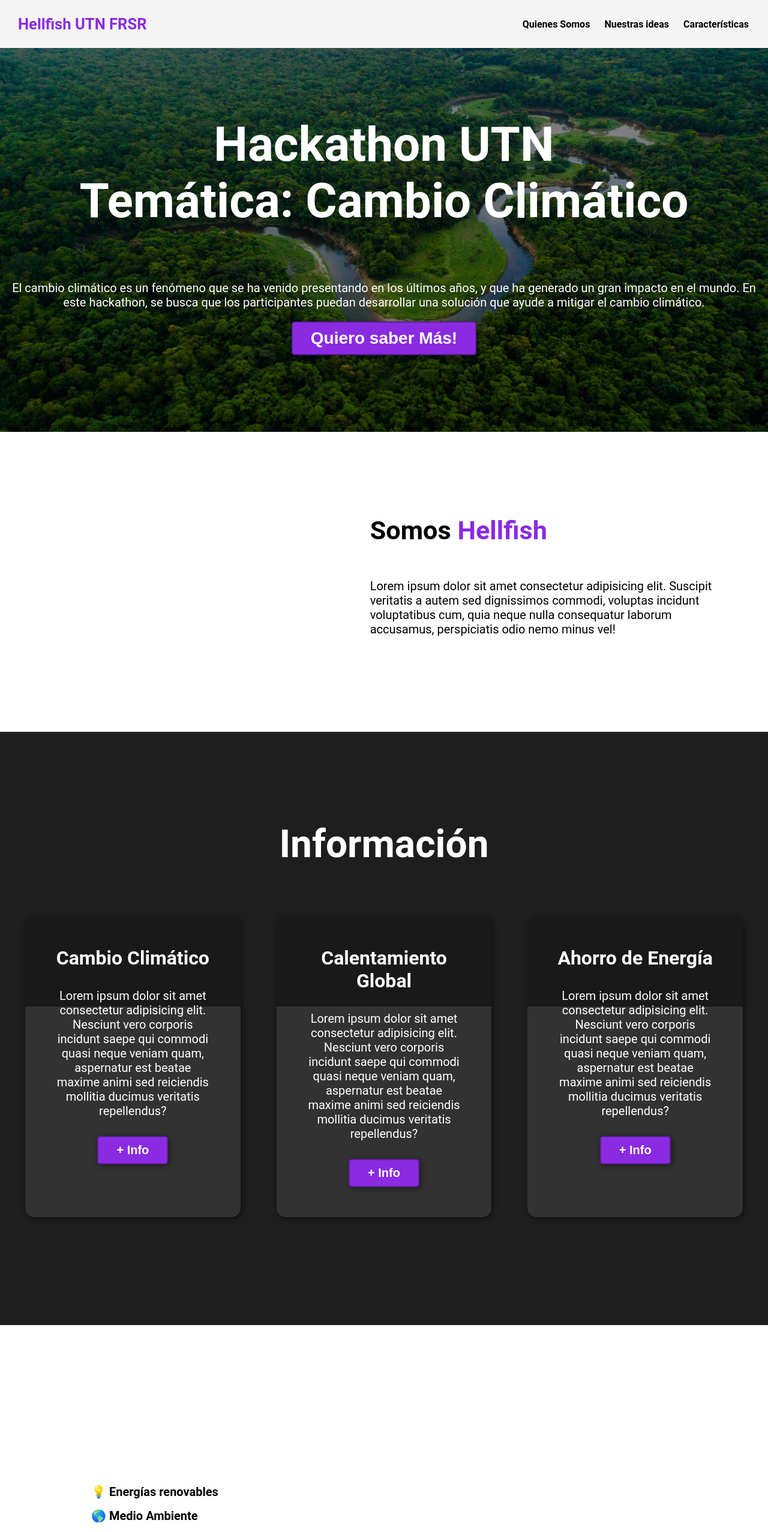
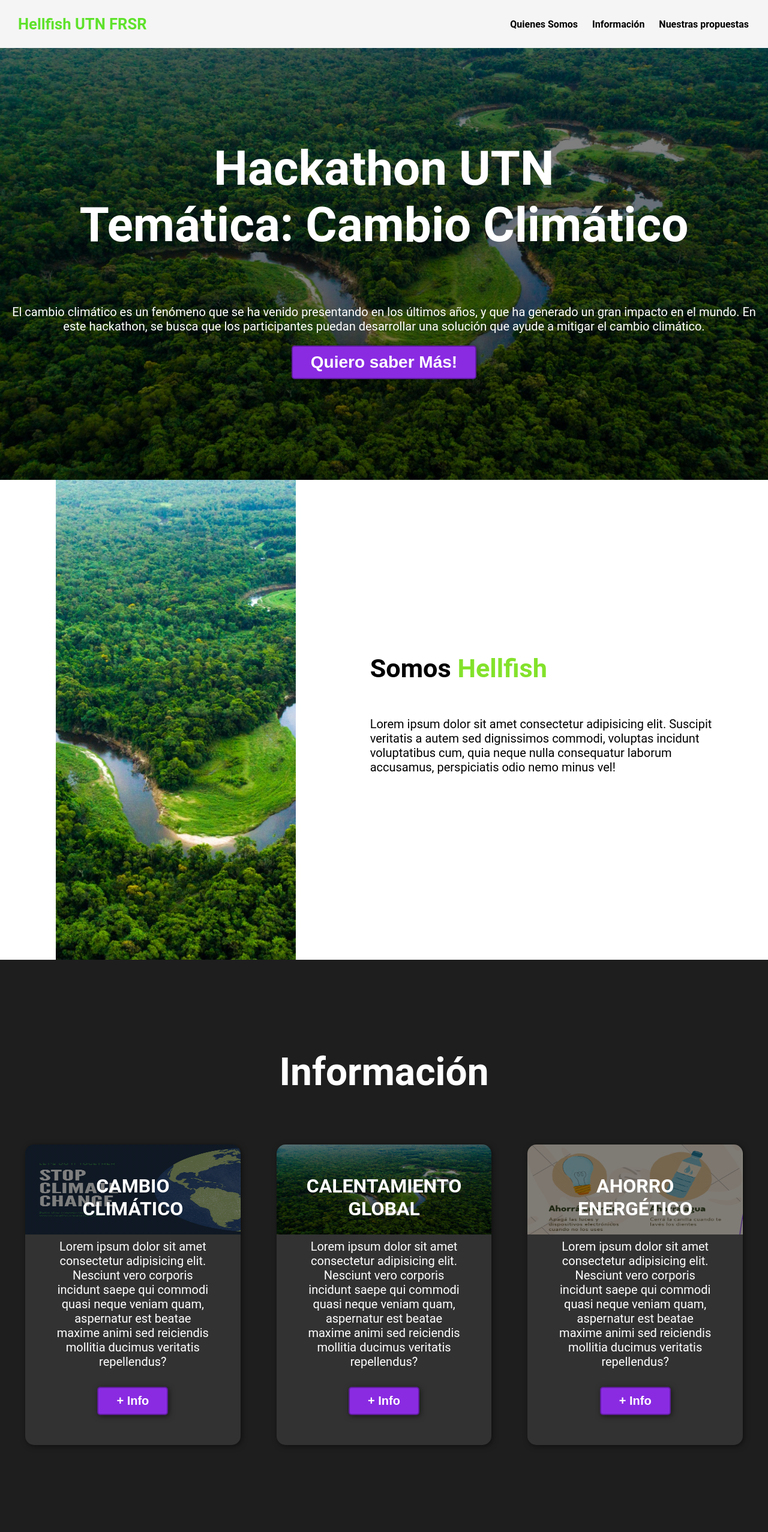
Before and after one commit to aniascua/hackathon-estadistica-hellfish, a plain HTML site: page html css/index.html in a window 1280 px wide. Shown: the top 2554 px of the page at 60% size. Drawn offline with Linux system fonts and the light colour scheme; files whose address does not match are found by name.

Commit message:
actualizando html y css

```diff
--- a/html css/index.css
+++ b/html css/index.css
@@ -38,7 +38,7 @@ button:hover{
     margin: auto;
 }
 
-.color-acento{ color:blueviolet; }
+.color-acento{ color:rgb(131, 226, 43); }
 
 header{
     background-color: rgb(245,245,245);
@@ -49,7 +49,7 @@ header .logo{
     margin: 0;
     padding: 25px 30px;
     font-weight: bold;
-    color: blueviolet;
+    color: rgb(95, 226, 43);
     font-size: 1.6em;
 }
 
@@ -83,7 +83,7 @@ header a:hover{
     justify-content: center;
     text-align: center;
     flex-direction: column;
-    height: 90vh;
+    height: 100vh;
     background-image: linear-gradient(
         0deg,
         rgba(0,0,0,0.5),
@@ -167,7 +167,7 @@ header a:hover{
 
 #caracteristicas .container{
     text-align: center;
-    padding: 250px 12px;
+    padding: 50px 12px;
 }
 
 #caracteristicas li{
@@ -252,10 +252,10 @@ footer .container{
     }
 
     #somos-hellfish .img-container{
-        background-image: url("media/somos-proya.jpg");
+        background-image: url("amazonas.jpg");
         background-size: cover;
         background-position: center center;
-        height: 500px;
+        height: 800px;
         width: 400px;
     }
 
@@ -292,7 +292,7 @@ footer .container{
             rgba(0,0,0,0.5),
             rgba(0,0,0,0.5)
         )
-        ,url("media/front-end-cropped.jpg");
+        ,url("Blue\ Green\ Yellow\ Illustrated\ Global\ Warming\ Social\ Media\ Post.png");
 
     }
 
@@ -302,7 +302,7 @@ footer .container{
             rgba(0,0,0,0.5),
             rgba(0,0,0,0.5)
         )
-        ,url("media/full-stack-cropped.jpg");
+        ,url("amazonas.jpg");
     }
 
     .carta:nth-child(3){
@@ -311,7 +311,7 @@ footer .container{
             rgba(0,0,0,0.5),
             rgba(0,0,0,0.5)
         )
-        ,url("media/python-cropped.jpg");
+        ,url("Captura2.PNG");
 
     }
 
--- a/html css/index.html
+++ b/html css/index.html
@@ -13,8 +13,8 @@
             <p class="logo">Hellfish UTN FRSR</p>
             <nav>
                 <a href="#somos-hellfish">Quienes Somos</a>
-                <a href="#nuestros-programas">Nuestras ideas</a>
-                <a href="#caracteristicas">Características</a>
+                <a href="#nuestros-programas">Información</a>
+                <a href="#caracteristicas">Nuestras propuestas</a>
             </nav>
         </div>
     </header>
@@ -41,19 +41,20 @@
             <h2>Información</h2>
             <div class="programas">
                 <div class="carta">
-                    <h3>Cambio Climático</h3>
+                    <h3>CAMBIO CLIMÁTICO</h3>
                     <p>Lorem ipsum dolor sit amet consectetur adipisicing elit. Nesciunt vero corporis incidunt saepe qui commodi quasi neque veniam quam, aspernatur est beatae maxime animi sed reiciendis mollitia ducimus veritatis repellendus?</p>
-                    <button>+ Info</button>
+                    <form action="https://bit.ly/3WetMm2"><button>+ Info</button></form>
+
                 </div>
                 <div class="carta">
-                    <h3>Calentamiento Global</h3>
+                    <h3>CALENTAMIENTO GLOBAL</h3>
                     <p>Lorem ipsum dolor sit amet consectetur adipisicing elit. Nesciunt vero corporis incidunt saepe qui commodi quasi neque veniam quam, aspernatur est beatae maxime animi sed reiciendis mollitia ducimus veritatis repellendus?</p>
-                    <button>+ Info</button>
+                    <form action="https://tinyurl.com/365nfbk6"><button>+ Info</button>
                 </div>
                 <div class="carta">
-                    <h3>Ahorro de Energía</h3>
+                    <h3>AHORRO ENERGÉTICO</h3>
                     <p>Lorem ipsum dolor sit amet consectetur adipisicing elit. Nesciunt vero corporis incidunt saepe qui commodi quasi neque veniam quam, aspernatur est beatae maxime animi sed reiciendis mollitia ducimus veritatis repellendus?</p>
-                    <button>+ Info</button>
+                    <form action="https://tinyurl.com/4w58djaf"><button>+ Info</button>
                 </div>
             </div>
         </div>
@@ -62,6 +63,7 @@
     <section id="caracteristicas">
         <div class="container">
             <ul>
+                <h1>Para mejorar el medio ambiente, proponemos: </h1>
                 <li>💡 Energías renovables</li>
                 <li>🌎 Medio Ambiente</li>
                 <li>💧 Sustentabilidad</li>
@@ -71,8 +73,11 @@
     </section>
 
     <section id="leer-mas">
-        <h2>Listo para mejorar el mundo?</h2>
-        <form action="https://bit.ly/3WetMm2"><button>Quiero saber Más!</button></form>
+        <div class="container">
+            <h2>¿Querés saber más?</h2>
+            <p>Lorem ipsum dolor sit amet consectetur adipisicing elit. Nesciunt vero corporis incidunt saepe qui commodi quasi neque veniam quam, aspernatur est beatae maxime animi sed reiciendis mollitia ducimus veritatis repellendus?</p>
+            <form action="https://bit.ly/3WetMm2"><button>Quiero saber Más!</button></form>
+        </div>
     </section>
 
     <footer>
```
Also changed, not shown: html css/Blue Green Yellow Illustrated Global Warming Social Media Post.png (renamed from html css/imagenes/Blue Green Yellow Illustrated Global Warming Social Media Post.png), html css/Captura.PNG (renamed from html css/imagenes/Captura.PNG), html css/Captura2.PNG (renamed from html css/imagenes/Captura2.PNG), html css/HACKATHON UTN.png (renamed from html css/imagenes/HACKATHON UTN.png), html css/amazonas.jpg (renamed from html css/imagenes/amazonas.jpg).
